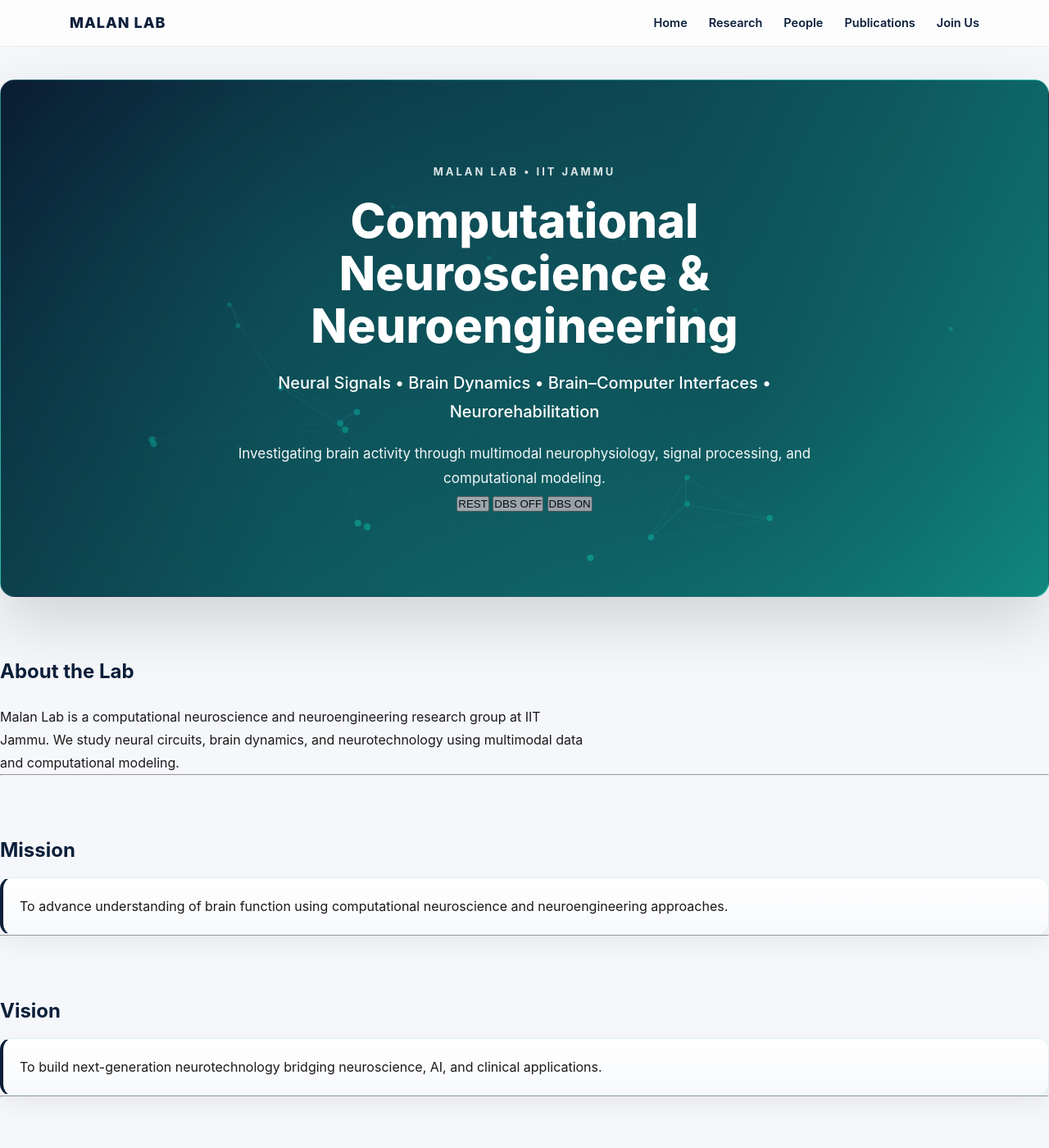
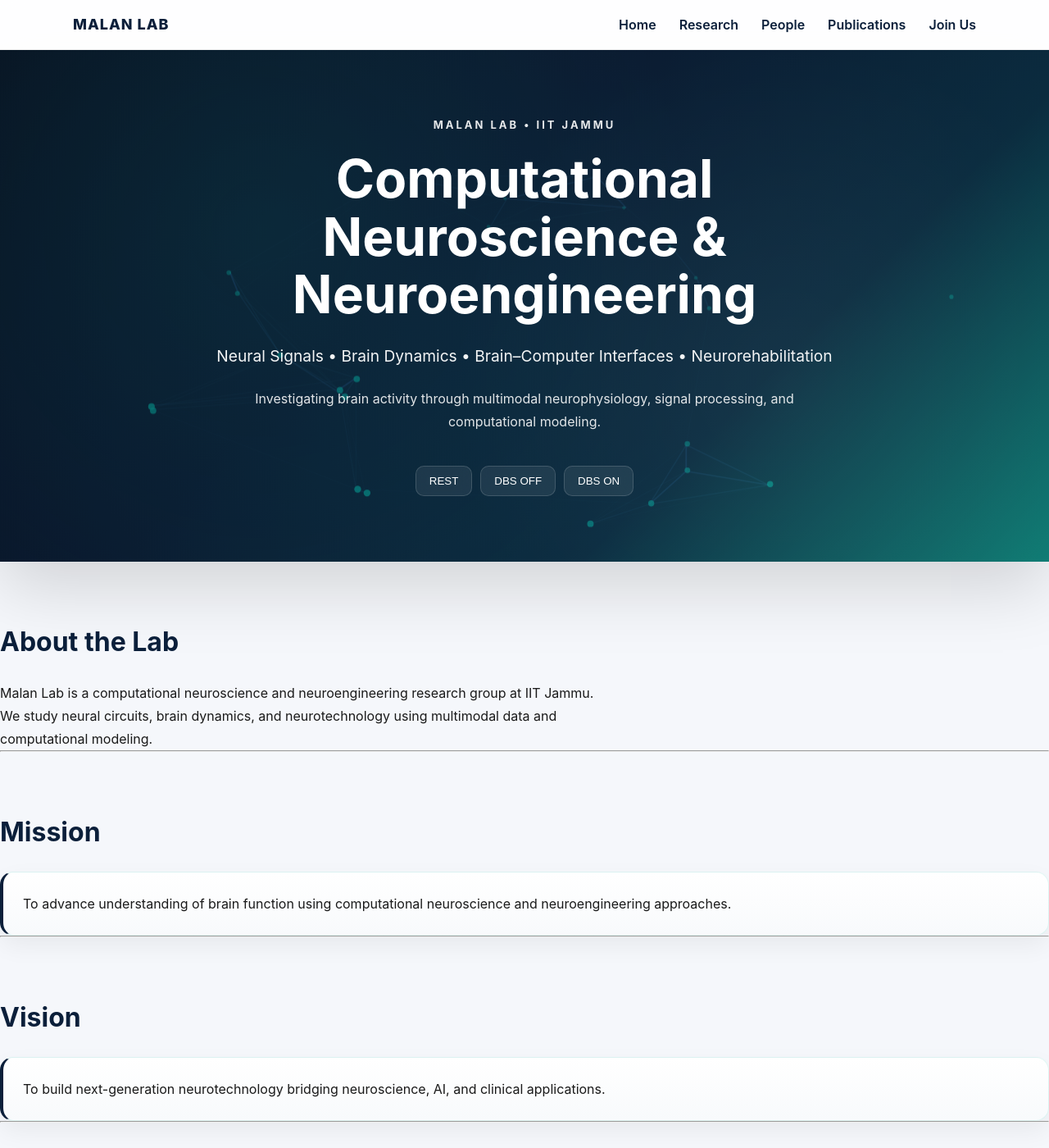
Before and after one commit to malanlab/malanlab.github.io, a Jekyll site: the page built from index.md, in a window 1280 px wide and 1400 px high. Shown: the whole window at 82% size. Built offline with Jekyll 4.4.1, drawn with Linux system fonts in a browser that asks for light colours.

Commit message:
Update style.css

```diff
--- a/assets/style.css
+++ b/assets/style.css
@@ -1,13 +1,13 @@
 /* =========================
-   RESET (INSTITUTE SAFE)
+   RESET
 ========================= */
 
-* {
+*,
+*::before,
+*::after {
   margin: 0;
   padding: 0;
   box-sizing: border-box;
-  -webkit-font-smoothing: antialiased;
-  -moz-osx-font-smoothing: grayscale;
 }
 
 :root {
@@ -23,14 +23,18 @@
   --space-3: 20px;
   --space-4: 40px;
   --space-5: 70px;
+
+  --radius: 16px;
 }
 
-/* =========================
-   BASE SYSTEM
-========================= */
+html,
+body {
+  width: 100%;
+  overflow-x: hidden;
+}
 
 body {
-  font-family: "Inter", "Segoe UI", Roboto, Arial;
+  font-family: Inter, "Segoe UI", Roboto, Arial, sans-serif;
   background: var(--bg);
   color: var(--text);
   line-height: 1.75;
@@ -38,45 +42,37 @@ body {
 
 ::selection {
   background: var(--accent);
-  color: white;
-}
-html, body {
-  width: 100%;
-  overflow-x: hidden;
+  color: #fff;
 }
 
 /* =========================
-   TYPOGRAPHY SYSTEM
+   TYPOGRAPHY
 ========================= */
 
 h1 {
-  font-size: 44px;
-  color: var(--primary);
-  margin-bottom: var(--space-2);
+  font-size: clamp(2.5rem, 5vw, 4rem);
+  line-height: 1.1;
 }
 
 h2 {
-  font-size: 24px;
-  margin: var(--space-5) 0 var(--space-2);
+  margin: var(--space-5) 0 var(--space-3);
   color: var(--primary);
+  font-size: 2rem;
 }
 
 h3 {
   color: var(--primary);
+  margin-bottom: 10px;
 }
 
 p {
   margin-bottom: var(--space-2);
 }
 
-/* =========================
-   LINKS
-========================= */
-
 a {
   color: var(--primary);
   text-decoration: none;
-  transition: 0.2s ease;
+  transition: 0.25s;
 }
 
 a:hover {
@@ -88,17 +84,19 @@ a:hover {
 ========================= */
 
 .page {
-  padding: var(--space-4) 0;
+  padding-bottom: var(--space-5);
 }
 
 .container {
   max-width: 1100px;
   margin: 0 auto;
-  padding: 0 var(--space-2);
+  padding: 0 24px;
 }
 
-section {
-  margin-bottom: var(--space-5);
+.grid {
+  display: grid;
+  gap: 24px;
+  grid-template-columns: repeat(auto-fit, minmax(260px, 1fr));
 }
 
 /* =========================
@@ -108,19 +106,23 @@ section {
 .navbar {
   position: sticky;
   top: 0;
-  background: rgba(255,255,255,0.75);
-  backdrop-filter: blur(20px);
+  z-index: 1000;
+
+  background: rgba(255,255,255,0.88);
+  backdrop-filter: blur(18px);
+
   border-bottom: 1px solid rgba(0,0,0,0.06);
-  z-index: 1000;
 }
 
 .nav-container {
   max-width: 1150px;
   margin: auto;
+
   display: flex;
   justify-content: space-between;
   align-items: center;
-  padding: var(--space-2) var(--space-3);
+
+  padding: 14px 24px;
 }
 
 .logo {
@@ -132,161 +134,201 @@ section {
 
 .nav-links {
   display: flex;
-  gap: 26px;
+  gap: 28px;
 }
 
 .nav-links a {
   font-weight: 600;
-  font-size: 14.5px;
+  color: var(--primary);
 }
 
 /* =========================
-   GRID SYSTEM
-========================= */
-
-.grid {
-  display: grid;
-  grid-template-columns: repeat(auto-fit, minmax(260px, 1fr));
-  gap: var(--space-3);
-}
-
-/* =========================
-   CARDS (LAB GRADE)
-========================= */
-
-.card {
-  background: linear-gradient(180deg, #ffffff, #f7f9fc);
-  border: 1px solid rgba(20,184,166,0.12);
-  border-left: 4px solid var(--primary);
-  padding: var(--space-3);
-  border-radius: 14px;
-  box-shadow: 0 12px 30px rgba(0,0,0,0.06);
-  transition: 0.2s ease;
-}
-
-.card:hover {
-  border-left: 4px solid var(--accent);
-  box-shadow: 0 18px 50px rgba(0,0,0,0.10);
-  transform: translateY(-6px);
-}
-
-/* =========================
-   ABOUT GRID
-========================= */
-
-.about-grid {
-  display: grid;
-  grid-template-columns: 1.3fr 1fr;
-  gap: 20px;
-  align-items: center;
-  margin-top: 20px;
-}
-
-.about-grid img {
-  width: 100%;
-  border-radius: 14px;
-  box-shadow: 0 10px 25px rgba(0,0,0,0.1);
-}
-
-/* =========================
-   HERO SYSTEM (NEURAL STYLE)
+   HERO
 ========================= */
 
 .hero {
   position: relative;
   overflow: hidden;
 
-  background: linear-gradient(135deg, var(--primary), var(--accent));
-  color: white;
+  min-height: 520px;
 
-  padding: 100px 40px;
-  border-radius: 18px;
+  display: flex;
+  justify-content: center;
+  align-items: center;
 
-  text-align: center;
   margin-bottom: var(--space-5);
 
+  background:
+    linear-gradient(
+      135deg,
+      #081528 0%,
+      #0b1f3a 40%,
+      #0d3b53 70%,
+      #14b8a6 100%
+    );
+
   box-shadow: 0 30px 80px rgba(0,0,0,0.15);
-  border: 1px solid rgba(255,255,255,0.08);
 }
 
-.hero-inner {
-  max-width: 1100px;
-  margin: 0 auto;
-
-  padding: 0 20px;
-
-  display: flex;
-  flex-direction: column;
-  align-items: center;
-}
-
-.hero-content {
-  width: 100%;
-  max-width: 780px;
-  text-align: center;
-}
-
-
-/* brain field overlay */
 .hero::before {
   content: "";
+
   position: absolute;
   inset: 0;
 
   background:
-    radial-gradient(circle at 30% 40%, rgba(20,184,166,0.15), transparent 50%),
-    radial-gradient(circle at 70% 60%, rgba(11,31,58,0.25), transparent 60%);
+    radial-gradient(circle at 25% 35%,
+      rgba(20,184,166,0.15),
+      transparent 50%),
+
+    radial-gradient(circle at 75% 65%,
+      rgba(255,255,255,0.06),
+      transparent 40%);
 
   z-index: 1;
 }
 
-/* canvas layer */
+.hero-inner {
+  position: relative;
+  z-index: 3;
+
+  width: 100%;
+  max-width: 1100px;
+
+  padding: 80px 24px;
+
+  text-align: center;
+}
+
+.hero-content {
+  max-width: 850px;
+  margin: 0 auto;
+}
+
+.hero-lab {
+  font-size: 13px;
+  font-weight: 700;
+  letter-spacing: 3px;
+
+  margin-bottom: 20px;
+
+  color: rgba(255,255,255,0.9);
+}
+
+.hero h1 {
+  color: #fff;
+  margin-bottom: 24px;
+}
+
+.tagline {
+  color: rgba(255,255,255,0.95);
+  font-size: 1.2rem;
+  margin-bottom: 20px;
+}
+
+.subtitle {
+  color: rgba(255,255,255,0.88);
+  max-width: 760px;
+  margin: 0 auto;
+}
+
+/* =========================
+   BRAIN CANVAS
+========================= */
+
 .brain-canvas {
   position: absolute;
   inset: 0;
+
   width: 100%;
   height: 100%;
-  opacity: 0.25;
+
   z-index: 1;
+  opacity: 0.35;
 }
 
-/* content layer */
-.hero-content {
+/* =========================
+   DBS CONTROLS
+========================= */
+
+.brain-controls {
+  margin-top: 40px;
+
+  display: flex;
+  justify-content: center;
+  gap: 10px;
+
   position: relative;
-  z-index: 3;
+  z-index: 5;
 }
 
-/* title styles */
-.hero-lab {
-  font-size: 13px;
-  letter-spacing: 3px;
-  font-weight: 700;
-  opacity: 0.85;
-  margin-bottom: 18px;
-  text-transform: uppercase;
+.brain-controls button {
+  padding: 10px 16px;
+
+  border-radius: 10px;
+  border: 1px solid rgba(255,255,255,0.15);
+
+  background: rgba(255,255,255,0.08);
+  color: white;
+
+  cursor: pointer;
+
+  backdrop-filter: blur(10px);
+
+  transition: 0.25s;
 }
 
-.hero h1 {
-  color: white;
-  font-size: 58px;
-  line-height: 1.1;
-  font-weight: 800;
-  max-width: 900px;
-  margin: 0 auto 20px;
+.brain-controls button:hover {
+  background: rgba(20,184,166,0.4);
 }
 
-.hero .tagline {
-  font-size: 20px;
-  font-weight: 500;
-  margin: 0 auto 18px;
+/* =========================
+   ABOUT
+========================= */
+
+.about-grid {
+  display: grid;
+  grid-template-columns: 1.4fr 1fr;
+  gap: 30px;
+  align-items: center;
 }
 
-.hero .subtitle {
-  max-width: 850px;
-  margin: 0 auto;
-  font-size: 17px;
-  line-height: 1.8;
-  opacity: 0.95;
+.about-grid img {
+  width: 100%;
+  border-radius: var(--radius);
+}
+
+/* =========================
+   CARDS
+========================= */
+
+.card {
+  background: linear-gradient(
+    180deg,
+    #ffffff,
+    #f8fafc
+  );
+
+  padding: 24px;
+
+  border-radius: var(--radius);
+
+  border: 1px solid rgba(20,184,166,0.12);
+  border-left: 4px solid var(--primary);
+
+  box-shadow:
+    0 12px 30px rgba(0,0,0,0.06);
+
+  transition: 0.25s;
+}
+
+.card:hover {
+  transform: translateY(-5px);
+
+  border-left-color: var(--accent);
+
+  box-shadow:
+    0 18px 50px rgba(0,0,0,0.10);
 }
 
 /* =========================
@@ -295,18 +337,21 @@ section {
 
 .image-grid {
   display: grid;
-  grid-template-columns: repeat(auto-fit, minmax(220px, 1fr));
-  gap: 14px;
-  margin-top: 25px;
+  gap: 16px;
+
+  grid-template-columns:
+    repeat(auto-fit, minmax(220px, 1fr));
 }
 
 .image-grid img {
   width: 100%;
-  height: 180px;
+  height: 190px;
+
   object-fit: cover;
-  border-radius: 14px;
-  box-shadow: 0 8px 20px rgba(0,0,0,0.08);
-  transition: 0.3s ease;
+
+  border-radius: var(--radius);
+
+  transition: 0.3s;
 }
 
 .image-grid img:hover {
@@ -319,9 +364,43 @@ section {
 
 .footer {
   margin-top: var(--space-5);
-  padding: var(--space-4);
+
+  padding: 40px 20px;
+
   text-align: center;
+
   color: var(--muted);
-  border-top: 1px solid #eaeaea;
-  background: white;
+
+  border-top: 1px solid #e5e7eb;
+
+  background: #fff;
 }
+
+/* =========================
+   RESPONSIVE
+========================= */
+
+@media (max-width: 900px) {
+
+  .about-grid {
+    grid-template-columns: 1fr;
+  }
+
+  .nav-container {
+    flex-direction: column;
+    gap: 12px;
+  }
+
+  .nav-links {
+    flex-wrap: wrap;
+    justify-content: center;
+  }
+
+  .hero {
+    min-height: 460px;
+  }
+
+  .hero-inner {
+    padding: 70px 24px;
+  }
+}
```
